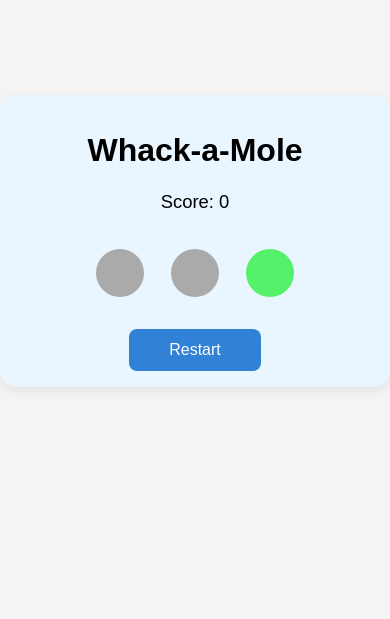
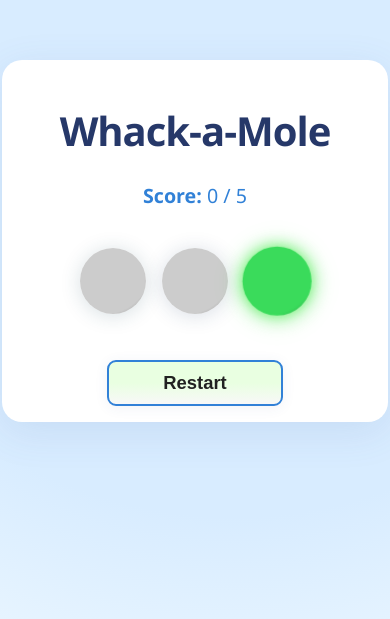
Before and after one commit to rsaisachidhanandam-stack/Building-a-game-using-HTML--CSS-And-JS-Part-I, a plain HTML site: page index.html in a window 390 px wide. Shown: the part 181-800 px from the top of the page. Drawn offline with Linux system fonts and the light colour scheme.

Commit message:
win update

```diff
--- a/index.html
+++ b/index.html
@@ -3,19 +3,28 @@
 <head>
   <meta charset="UTF-8">
   <title>Whack-a-Mole</title>
-  <meta name="viewport" content="width=device-width, initial-scale=1.0"> <!-- Ensures mobile scaling -->
+  <meta name="viewport" content="width=device-width, initial-scale=1.0">
   <link rel="stylesheet" href="style.css">
 </head>
 <body>
-  <main class="container" aria-label="Whack-a-Mole game area">
+  <main class="container" aria-label="Whack-a-Mole Game Area">
     <h1>Whack-a-Mole</h1>
-    <div class="score" aria-live="polite">Score: <span id="score-value">0</span></div>
-    <section class="game-board" aria-label="Mole buttons">
-      <button class="mole-btn" id="mole1" aria-label="Whack mole 1" tabindex="0"></button>
-      <button class="mole-btn" id="mole2" aria-label="Whack mole 2" tabindex="0"></button>
-      <button class="mole-btn" id="mole3" aria-label="Whack mole 3" tabindex="0"></button>
+    <div class="score" aria-live="polite">
+      <span id="score-label">Score:</span>
+      <span id="score-value">0</span> / 5
+    </div>
+    <section class="game-board" aria-label="Mole Buttons">
+      <button class="mole-btn" id="mole1" aria-label="Whack mole 1"></button>
+      <button class="mole-btn" id="mole2" aria-label="Whack mole 2"></button>
+      <button class="mole-btn" id="mole3" aria-label="Whack mole 3"></button>
     </section>
-    <button id="restart" aria-label="Restart Game" tabindex="0">Restart</button>
+    <div id="msg-bar" aria-live="polite"></div>
+    <div id="win-message" aria-live="assertive" style="display:none;">
+      <span class="emoji">🎉</span>
+      <span class="win-text">You win!</span>
+      <span class="emoji">🎉</span>
+    </div>
+    <button id="restart" aria-label="Restart Game">Restart</button>
   </main>
   <script src="script.js"></script>
 </body>
--- a/script.js
+++ b/script.js
@@ -1,37 +1,86 @@
 const moleButtons = document.querySelectorAll('.mole-btn');
 const scoreDisplay = document.getElementById('score-value');
 const restartBtn = document.getElementById('restart');
+const winMsg = document.getElementById('win-message');
+const msgBar = document.getElementById('msg-bar');
 let score = 0;
+let gameWon = false;
+let moleInterval = null;
 
+// Smooth pop/active transition
 function activateRandomMole() {
   moleButtons.forEach(btn => btn.classList.remove('active'));
+  if (gameWon) return;
   const index = Math.floor(Math.random() * moleButtons.length);
   moleButtons[index].classList.add('active');
 }
 
-// Click or keyboard (Enter/Space) activates mole
+function startGame() {
+  score = 0;
+  gameWon = false;
+  scoreDisplay.textContent = score;
+  winMsg.style.display = 'none';
+  showMessage('Ready... Whack the green mole!');
+  moleButtons.forEach(btn => btn.removeAttribute('disabled'));
+  activateRandomMole();
+  if (moleInterval) clearInterval(moleInterval);
+  moleInterval = setInterval(activateRandomMole, 1000);
+}
+
+function endGame() {
+  gameWon = true;
+  clearInterval(moleInterval);
+  winMsg.style.display = 'flex';
+  moleButtons.forEach(btn => btn.setAttribute('disabled', 'true'));
+  showMessage('You win! 🎉 Game Over.');
+}
+
+function showMessage(msg) {
+  msgBar.style.display = 'block';
+  msgBar.textContent = msg;
+  setTimeout(() => {
+    msgBar.style.display = 'none';
+  }, 1550);
+}
+
 moleButtons.forEach(btn => {
-  btn.addEventListener('click', function() {
-    if (btn.classList.contains('active')) {
+  btn.addEventListener('click', () => {
+    if (btn.classList.contains('active') && !gameWon) {
       score++;
       scoreDisplay.textContent = score;
-      activateRandomMole();
+      showMessage(`+1 Point!`);
+      if (score >= 5) {
+        endGame();
+      } else {
+        activateRandomMole();
+      }
+    } else if (!gameWon) {
+      showMessage('Only whack the green mole!');
     }
   });
-  btn.addEventListener('keyup', function(e) {
-    if ((e.key === 'Enter' || e.key === ' ') && btn.classList.contains('active')) {
+  btn.addEventListener('keyup', (e) => {
+    if ((e.key === "Enter" || e.key === " ") && btn.classList.contains('active') && !gameWon) {
       score++;
       scoreDisplay.textContent = score;
-      activateRandomMole();
+      showMessage(`+1 Point!`);
+      if (score >= 5) {
+        endGame();
+      } else {
+        activateRandomMole();
+      }
+    } else if ((e.key === "Enter" || e.key === " ") && !gameWon) {
+      showMessage('Only whack the green mole!');
     }
   });
 });
 
-// Restart button
-restartBtn.addEventListener('click', function() {
-  score = 0;
-  scoreDisplay.textContent = score;
-  activateRandomMole();
+restartBtn.addEventListener('click', () => {
+  startGame();
 });
 
-activateRandomMole();
+// Defensive clear
+window.addEventListener('unload', () => {
+  if (moleInterval) clearInterval(moleInterval);
+});
+
+startGame();
--- a/style.css
+++ b/style.css
@@ -1,92 +1,139 @@
-html, body {
-  height: 100%;
-  margin: 0;
-  padding: 0;
-}
 body {
   min-height: 100vh;
+  margin: 0;
+  font-family: 'Segoe UI', Arial, sans-serif;
+  background: radial-gradient(circle at 60% 30%, #d8ecff 70%, #eaf6ff 100%);
   display: flex;
   align-items: center;
   justify-content: center;
-  font-family: Arial, sans-serif;
-  background: #f4f4f4;
 }
 .container {
-  background: #eaf6ff;
-  border-radius: 16px;
-  box-shadow: 0 4px 12px rgba(0,0,0,0.07);
-  padding: 2rem 1rem;
-  width: 100%;
-  max-width: 500px;
+  background: #fff;
+  border-radius: 20px;
+  padding: 2.5rem 1.2rem 2.5rem 1.2rem;
+  max-width: 420px;
+  width: 95vw;
+  box-shadow: 0 10px 40px rgba(70,110,170,0.12);
   display: flex;
   flex-direction: column;
   align-items: center;
 }
+h1 {
+  font-size: 2.5em;
+  margin-bottom: 0.6em;
+  font-weight: bold;
+  color: #263869;
+  letter-spacing: -1px;
+  text-align: center;
+}
 .score {
-  font-size: 1.15em;
+  font-size: 1.23em;
   margin-bottom: 2em;
+  color: #3181d7;
+  text-align: center;
+  font-weight: 500;
+  user-select: none;
+}
+#score-label {
+  font-weight: 600;
 }
 .game-board {
-  width: 100%;
   display: flex;
   justify-content: center;
-  align-items: center;
-  gap: 2vw;
-  margin-bottom: 2em;
-  flex-wrap: wrap;
+  align-items: flex-end;
+  gap: 18px;
+  margin-bottom: 1.7em;
+  width: 100%;
 }
 .mole-btn {
-  width: clamp(60px, 25vw, 120px);
-  height: clamp(60px, 25vw, 120px);
+  width: 110px;
+  height: 110px;
   border-radius: 50%;
-  background: #aaa;
-  border: 2px solid transparent;
-  margin: 0 1vw;
+  background: radial-gradient(circle at 37% 30%, #ccc 74%, #888 100%);
+  border: 0;
+  margin: 0 3px;
   cursor: pointer;
-  transition: background 0.2s, border 0.2s;
-  font-size: 0; /* Prevent text on button */
+  box-shadow: 0 2px 20px rgba(30,60,99,0.17);
+  transition: background 0.2s, transform 0.17s, box-shadow 0.15s;
   outline: none;
-  display: inline-block;
+  font-size: 0;
+  position: relative;
+  z-index: 1;
 }
 .mole-btn:focus-visible {
-  border: 2px solid #3181d7;
-  box-shadow: 0 0 0 3px #bcd8ff;
+  border: 2.5px solid #3181d7;
+  box-shadow: 0 0 0 5px #bcd8ff;
 }
-.mole-btn:active {
-  background: #888;
+.mole-btn:active, .active:active {
+  transform: scale(0.98);
 }
 .active {
-  background: #56f16a;
+  background: radial-gradient(circle at 37% 30%, #3adb5b 74%, #168036 100%);
+  box-shadow: 0 2px 24px rgba(50,225,65,0.25);
+  filter: drop-shadow(0 0 7px #69f16a);
+  animation: molepop 0.27s;
+}
+@keyframes molepop {
+  0% { transform: scale(0.88);}
+  80% { transform: scale(1.10);}
+  100% { transform: scale(1);}
+}
+#msg-bar {
+  font-size: 1.05em;
+  color: #fff;
+  background: linear-gradient(90deg, #50bcf2 70%, #3181d7 100%);
+  border-radius: 7px;
+  margin-bottom: 15px;
+  padding: 10px 18px;
+  min-height: 33px;
+  display: none;
+  text-align: center;
+  font-weight: 500;
+  box-shadow: 0 2px 20px rgba(49,129,215,0.10);
+}
+#win-message {
+  font-size: 1.8em;
+  color: #238c23;
+  font-weight: bold;
+  margin: 22px 0 16px 0;
+  display: flex;
+  align-items: center;
+  justify-content: center;
+  gap: 8px;
+  text-align: center;
+  letter-spacing: -1px;
+}
+#win-message .emoji {
+  font-size: 1.15em;
+  vertical-align: middle;
+}
+.win-text {
+  font-size: inherit;
+  margin: 0 10px;
+  font-weight: 700;
+  letter-spacing: 0;
 }
 #restart {
-  padding: 12px 40px;
-  font-size: 1em;
-  border: none;
-  border-radius: 8px;
-  background: #3181d7;
-  color: #fff;
-  cursor: pointer;
-  transition: background 0.2s;
+  margin-top: 18px;
+  background: linear-gradient(#e9ffe1 50%, #f8f8f8 100%);
+  color: #212121;
+  border: 2px solid #3181d7;
+  border-radius: 9px;
+  padding: 13px 37px;
+  font-size: 1.15em;
+  font-weight: 600;
+  box-shadow: 0 2px 14px rgba(50,80,140,0.07);
+  transition: background 0.17s, border 0.17s, box-shadow 0.12s;
 }
-#restart:focus-visible {
-  outline: 2px solid #255fa8;
-  box-shadow: 0 0 0 3px #bcd8ff;
+#restart:focus-visible, #restart:hover {
+  background: #d2f8cf;
+  border-color: #255fa8;
+  box-shadow: 0 4px 18px rgba(49,129,215,0.13);
 }
-#restart:hover, #restart:active {
-  background: #255fa8;
+@media (max-width: 530px) {
+  .container { padding: 1rem 0.5rem; max-width: 99vw; }
+  .game-board { gap: 10px; }
+  #win-message { font-size: 1.22em; }
+  .mole-btn { width: 66px; height: 66px; }
+  #restart { padding: 10px 14vw; }
 }
-@media (max-width: 600px) {
-  .container {
-    padding: 1rem 0.5rem;
-    max-width: 99vw;
-  }
-  .game-board {
-    gap: 5vw;
-  }
-}
-@media (max-width: 400px) {
-  .mole-btn {
-    width: 48px;
-    height: 48px;
-  }
-}
```
